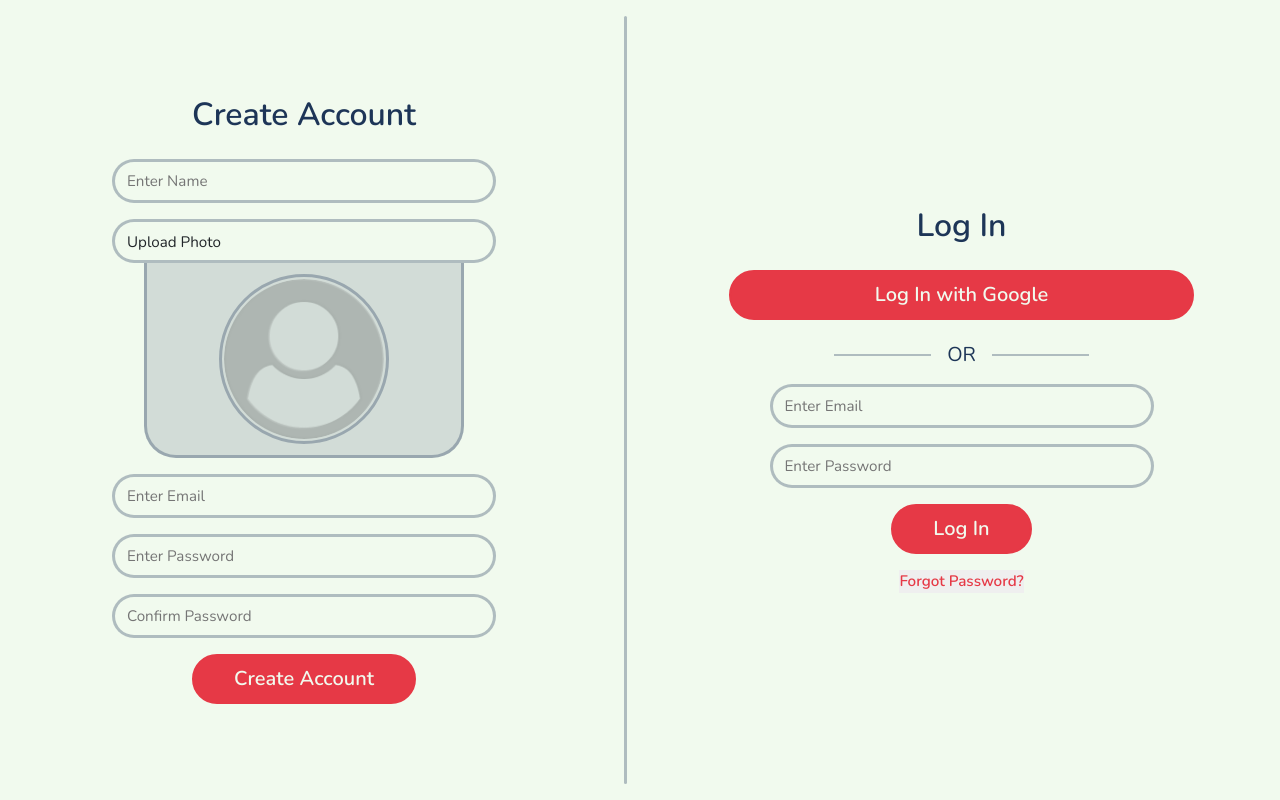
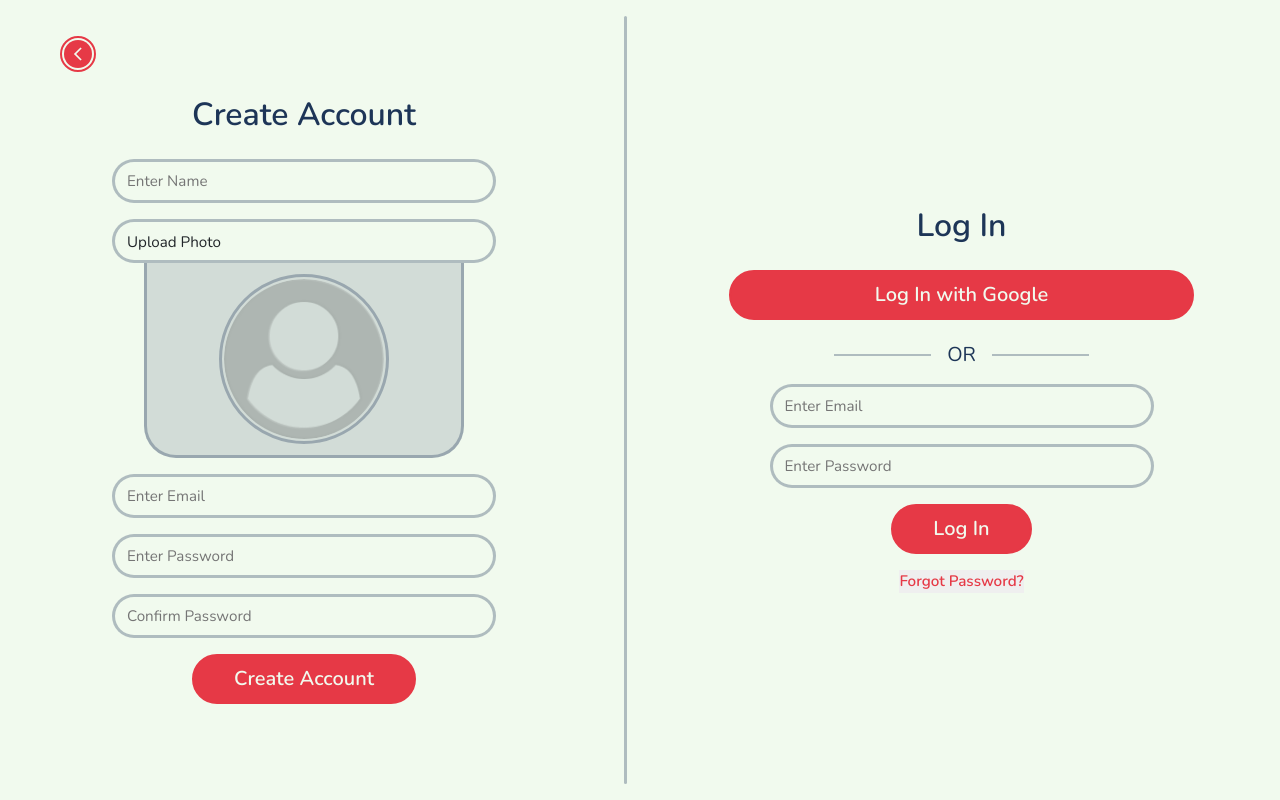
Before and after one commit to nparashar150/ChatApp, a React (Create React App) app: page /login in a window 1280 px wide. Built offline with nearby package versions, Linux system fonts and the light colour scheme; no server answers.

Commit message:
Minor Frontend Changes

```diff
--- a/src/components/ChatComponents/Conversation.js
+++ b/src/components/ChatComponents/Conversation.js
@@ -67,10 +67,10 @@ export default function Conversation({
   const showUserData = () => {
     let chat = [];
     currentUserData({
-      name: user.name,
-      img: user.photoUrl,
+      name: user?.name,
+      img: user?.photoUrl,
       chatData: chat,
-      uid: user.uid,
+      uid: user?.uid,
       chatId: id,
       keyValue,
     });
--- a/src/components/ChatComponents/UserChat.js
+++ b/src/components/ChatComponents/UserChat.js
@@ -63,7 +63,7 @@ const ChatInfoUserImg = styled.img`
   width: ${(props) => (props.chatting ? "1.75rem" : "2.75rem")};
   height: ${(props) => (props.chatting ? "1.75rem" : "2.75rem")};
   border-radius: 50%;
-  border: 2px solid ${red + "AA"};
+  /* border: 2px solid ${red + "AA"}; */
 `;
 const ChatInfoUserMore = styled.div`
   cursor: pointer;
--- a/src/components/LoginComponents/Login.js
+++ b/src/components/LoginComponents/Login.js
@@ -6,6 +6,7 @@ import { darkBlue, red, white } from "../Shared/ColorPalette";
 import { ButtonSubmit } from "../Shared/Button/Button";
 import defaultUserProfile from "../../data/Login/defaultUserProfile.png";
 import axios from "axios";
+import BackButton from "../Shared/BackButton/BackButton";
 import {
   signIn,
   signUpWithEmailAndPassword,
@@ -339,6 +340,7 @@ export default function Login() {
   return (
     <>
       <LoginWrapper className="d-flex justify-content-center align-items-center flex-row">
+        <BackButton />
         <LoginForm
           createAccount
           id="CreateAccount"
--- /dev/null
+++ b/src/components/Shared/BackButton/BackButton.js
@@ -0,0 +1,38 @@
+import React from "react";
+import styled from "styled-components";
+import { useNavigate } from "react-router-dom";
+import { MdOutlineArrowBackIos } from "react-icons/md/index";
+import { red, white } from "../ColorPalette";
+
+const BackButtonWrapper = styled.div`
+  position: fixed;
+  top: 5%;
+  left: 5%;
+  width: 1.75rem;
+  height: 1.75rem;
+  border-radius: 50%;
+  background: ${red};
+  cursor: pointer;
+  outline: 2px solid ${red};
+  outline-offset: 2px;
+
+  &:hover,
+  &:focus {
+    background: ${red + "AA"};
+  }
+`;
+
+export default function BackButton() {
+  const navigate = useNavigate();
+
+  return (
+    <>
+      <BackButtonWrapper
+        onClick={() => navigate(-1)}
+        className="d-flex justify-content-center align-items-center"
+      >
+        <MdOutlineArrowBackIos color={white} />
+      </BackButtonWrapper>
+    </>
+  );
+}
--- a/src/components/Shared/ColorPalette.js
+++ b/src/components/Shared/ColorPalette.js
@@ -3,4 +3,4 @@ export const red = "#e63946";
 export const blue = "#457b9d";
 export const lightBlue = "#a8dadc";
 export const darkBlue = "#1d3557";
-export const green = "#2E8B57"
+export const green = "#2E8B57";
```
